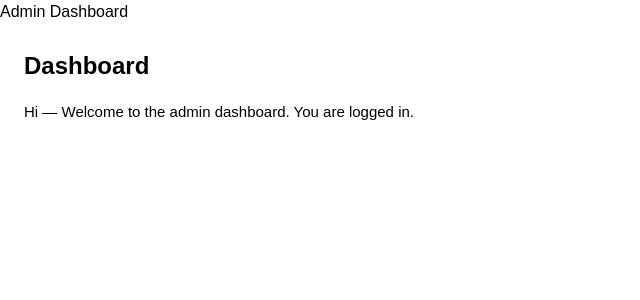
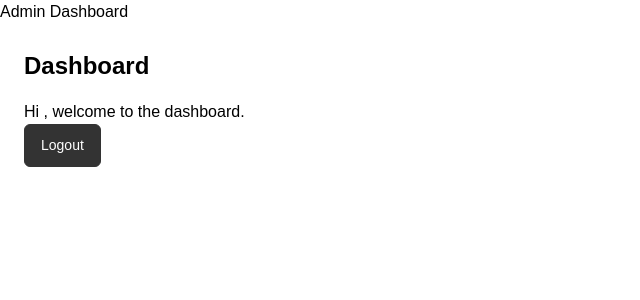
Before and after one commit to alirlikh/auth-app, a Next.js app: page /dashboard in a window 1280 px wide. Shown: the top 300 px of the page, without its empty margins (0-640 px from the left). Built offline with nearby package versions, Linux system fonts and the light colour scheme; sample sign-in values are in the browser's storage.

Commit message:
feat: add logoout button

```diff
--- a/app/component/Dashboard/Dashboard.tsx
+++ b/app/component/Dashboard/Dashboard.tsx
@@ -2,16 +2,24 @@
 
 import { useAuth } from "@/app/_lib/authContext";
 import styles from "./Dashboard.module.scss";
+import BaseButton from "../BaseButton/BaseButton";
 
 export default function DashboardPage() {
-  const { user } = useAuth();
+  const { user , logout} = useAuth();
 
   return (
     <div className={styles.dashboardWrapper}>
       <h1 className={styles.title}>Dashboard</h1>
-      <p className={styles.welcome}>
-        Hi {user?.name.first} {user?.name.last} — Welcome to the admin dashboard. You are logged in.
-      </p>
+       {user ? (
+        <>
+          <p>
+            Hi {user.name.first} {user.name.last}, welcome to the dashboard.
+          </p>
+          <BaseButton onClick={logout}>Logout</BaseButton>
+        </>
+      ) : (
+        <p>Please login.</p>
+      )}
     </div>
   );
 }
--- a/app/component/LoginForm/LoginForm.tsx
+++ b/app/component/LoginForm/LoginForm.tsx
@@ -1,6 +1,5 @@
 "use client";
 
-import { object, string }  from "yup"
 import styles from "./LoginForm.module.scss";
 import BaseInput from "../BaseInput/BaseInput";
 import BaseButton from "../BaseButton/BaseButton";
--- a/app/hooks/useLogin.ts
+++ b/app/hooks/useLogin.ts
@@ -1,7 +1,7 @@
 import { useFormik } from "formik";
 import * as Yup from "yup";
 import { useRouter } from "next/navigation";
-import { useAuth } from "../_lib/authContext";
+import { RandomUserResponse, useAuth } from "../_lib/authContext";
 
 interface LoginFormValues {
   phone: string;
@@ -25,7 +25,7 @@ export function useLoginForm() {
     onSubmit: async (_values) => {
       try {
         const res = await fetch("https://randomuser.me/api/?results=1&nat=us");
-        const data = await res.json();
+        const data:RandomUserResponse  = await res.json();
         const userData = data.results[0];
 
         localStorage.setItem("user", JSON.stringify(userData));
```
